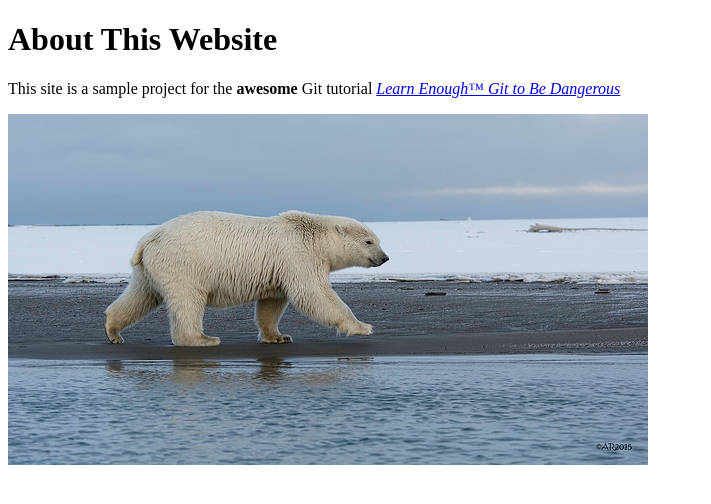
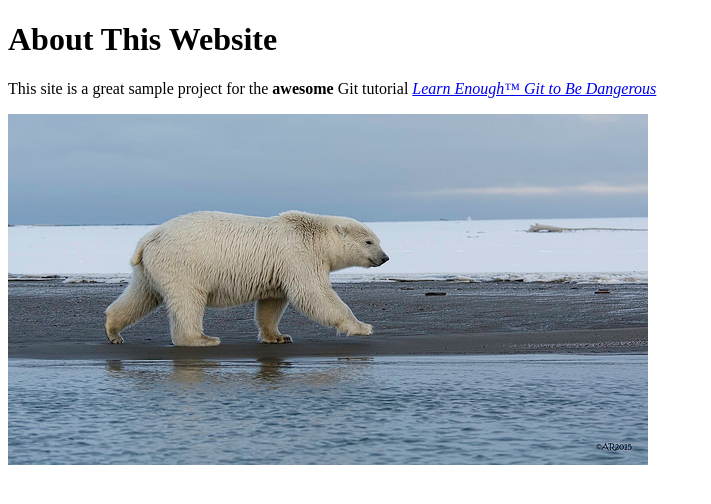
Before and after one commit to benhillmedia/website, a plain HTML site: page about.html in a window 1280 px wide. Shown: the whole page, without its empty margins (0-711 px from the left). Drawn offline with Linux system fonts and the light colour scheme.

Commit message:
Add a word to the about description

```diff
--- a/about.html
+++ b/about.html
@@ -6,7 +6,7 @@
   <body>
     <h1>About This Website</h1>
     <p>
-      This site is a sample project for the <strong> awesome</strong> Git tutorial <a href="https://www.learnenough.com/git-tutorial"><em>Learn Enough™ Git to Be Dangerous</em></a>
+      This site is a great sample project for the <strong> awesome</strong> Git tutorial <a href="https://www.learnenough.com/git-tutorial"><em>Learn Enough™ Git to Be Dangerous</em></a>
       </p>
     <img src="images/polar_bear.jpg" alt="Polar bear">
 </body>
```
